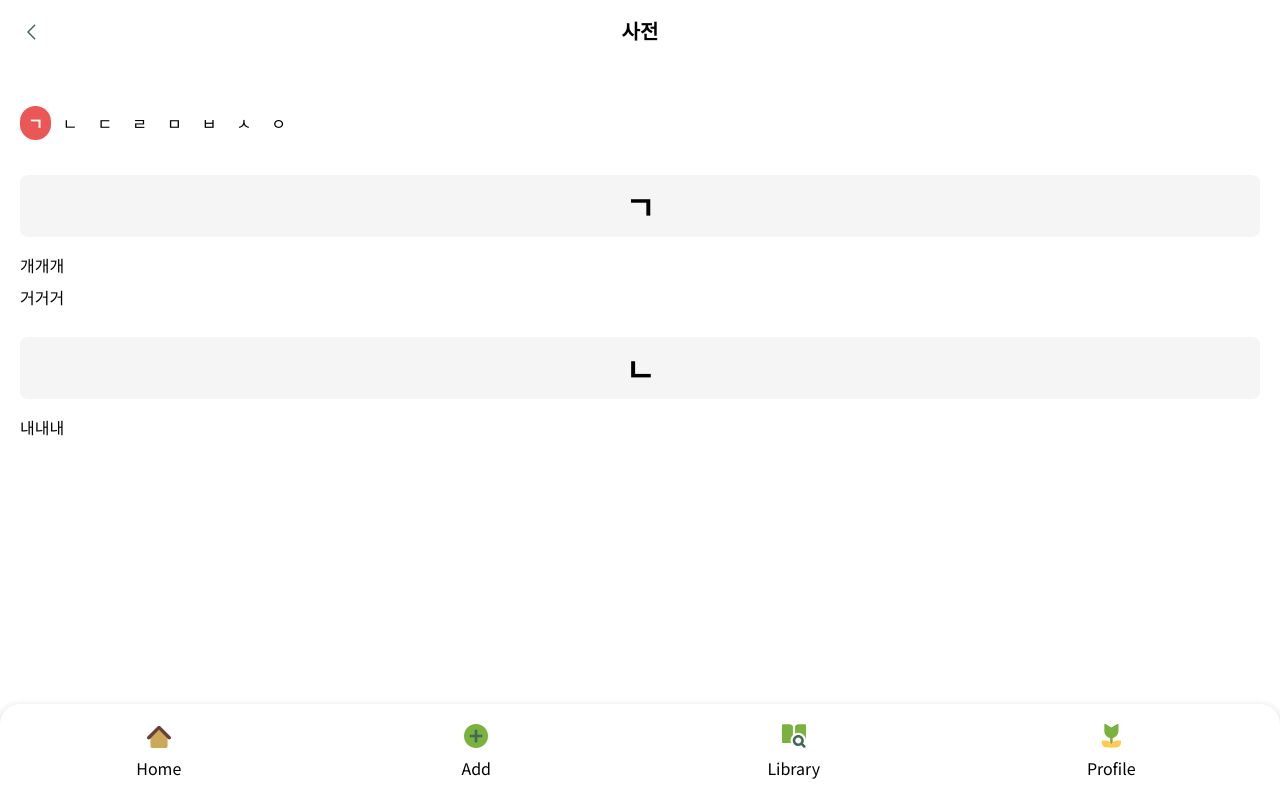
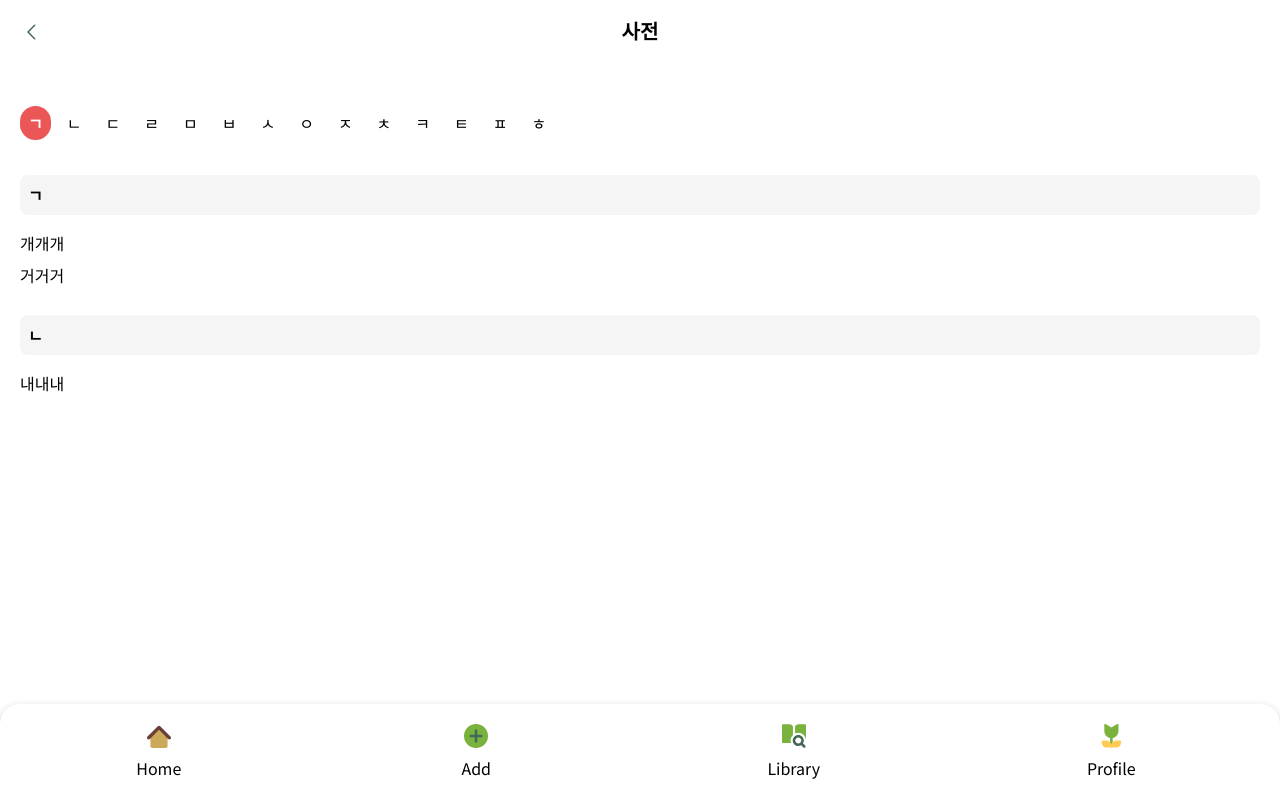
Before and after one commit to developyoun/memebook, a React (Create React App) app in the folder front/: page /library in a window 1280 px wide. Built offline with nearby package versions, Linux system fonts and the light colour scheme.

Commit message:
사전 헤더 연결 + css 수정 + title 위치 변경 + 단어 디테일페이지 수정중

```diff
--- a/front/src/page/Title.js
+++ b/front/src/components/Title.js
@@ -1,4 +1,5 @@
-import './../scss/layerHeader.scss'
+import '../scss/layerHeader.scss'
+
 export default function Title(props) {
   const goBack = () => {
     // 브라우저 뒤로가기 실행
@@ -9,9 +10,14 @@ export default function Title(props) {
       <button className="btn_back" onClick={goBack}>
         <span className="blind">뒤로가기</span>
       </button>
-      <h1 className="tit">
-        {props.title}
-      </h1>
+      {
+        props.title && (
+          <h1 className="tit">
+            {props.title}
+          </h1>
+        )
+      }
+
     </div>
   )
 }
--- a/front/src/page/Layout.js
+++ b/front/src/page/Layout.js
@@ -1,4 +1,4 @@
-import Title from "./Title";
+import Title from "../components/Title";
 import {Outlet} from "react-router-dom";
 
 export default function Layout() {
--- a/front/src/page/Library.js
+++ b/front/src/page/Library.js
@@ -1,7 +1,7 @@
 import './../scss/library.scss'
 import HomeFooter from "../components/HomeFooter";
 import WordList from "../components/WordList";
-import Title from "./Title";
+import Title from "../components/Title";
 
 export default function Word() {
   return (
@@ -35,6 +35,24 @@ export default function Word() {
           <li className="list">
             <a href="" className="link">ㅇ</a>
           </li>
+          <li className="list">
+            <a href="" className="link">ㅈ</a>
+          </li>
+          <li className="list">
+            <a href="" className="link">ㅊ</a>
+          </li>
+          <li className="list">
+            <a href="" className="link">ㅋ</a>
+          </li>
+          <li className="list">
+            <a href="" className="link">ㅌ</a>
+          </li>
+          <li className="list">
+            <a href="" className="link">ㅍ</a>
+          </li>
+          <li className="list">
+            <a href="" className="link">ㅎ</a>
+          </li>
         </ul>
         <WordList></WordList>
       </div>
--- a/front/src/page/Main.js
+++ b/front/src/page/Main.js
@@ -56,7 +56,7 @@ export default function Main() {
             <input type="text" className="text_input" placeholder="단어를 검색해보세요"/>
           </div>
 
-          <div className="pupular_box">
+          <div className="popular_box">
             <h3 className="tit">💡 오늘 하루 인기 검색어 TOP </h3>
             <ul className="popular_list">
               <li>
--- a/front/src/page/Profile.js
+++ b/front/src/page/Profile.js
@@ -1,5 +1,5 @@
 import HomeFooter from "../components/HomeFooter";
-import Title from "./Title";
+import Title from "../components/Title";
 
 export default function Profile() {
   return (
--- a/front/src/page/WordAdd.js
+++ b/front/src/page/WordAdd.js
@@ -1,5 +1,5 @@
 import './../scss/word.scss'
-import Title from './Title'
+import Title from '../components/Title'
 
 export default function WordAdd() {
 
@@ -15,12 +15,15 @@ export default function WordAdd() {
             단어
           </h4>
           <input type="text" className="text_input" placeholder="단어를 입력해주세요"/>
+          <p className="invalid_msg">한글자 이상 작성해주세요 &#x270F;</p>
         </div>
         <div className="input_box">
           <h4 className="tit">
             설명
           </h4>
           <textarea className="text_input" name="" id="" cols="30" rows="10"></textarea>
+          <p className="invalid_msg">한글자 이상 작성해주세요 &#x270F;</p>
+          <p className="invalid_msg">금지어를 작성하셨어요! 수정해주세요! &#x1F622;</p>
         </div>
         <div className="floating_box">
           <button type="button" className="btn_submit">등록하기</button>
--- a/front/src/page/WordDetail.js
+++ b/front/src/page/WordDetail.js
@@ -1,10 +1,12 @@
 import './../scss/wordDetail.scss'
+import Title from "../components/Title";
 
 export default function WordDetail() {
 
   return (
     <div className="layer">
-      <div className="container">
+      <Title></Title>
+      <div className="container word_detail">
         <h1 className="word_tit">무야호</h1>
         <ul className="word_mean_list">
           <li className="list">
--- a/front/src/scss/common.scss
+++ b/front/src/scss/common.scss
@@ -1,3 +1,6 @@
+:root {
+  --red: #EB5757;
+}
 /* 공통 레이아웃 */
 .container {
   margin: 50px auto;
@@ -42,6 +45,12 @@
   border: 1px solid #B8C8BE;
   border-radius: 16px;
   box-sizing: border-box;
+}
+
+.invalid_msg {
+  margin-top:10px;
+  font-size:14px;
+  color:var(--red);
 }
 
 /* 공통 모달 폼 */
--- a/front/src/scss/layerHeader.scss
+++ b/front/src/scss/layerHeader.scss
@@ -8,9 +8,10 @@
   justify-content: center;
   padding: 16px 0;
   width: 100%;
+  height:61px;
   background: #fff;
   z-index: 100;
-
+  box-sizing:border-box;
   .tit {
     font-size: 20px;
   }
--- a/front/src/scss/library.scss
+++ b/front/src/scss/library.scss
@@ -3,8 +3,9 @@
   display: flex;
   flex-wrap: wrap;
   margin-bottom: 40px;
+  gap:12px 8px;
+  .list {
 
-  .list {
     .link {
       padding: 5px 8px;
 
@@ -12,11 +13,8 @@
         color: #fff;
         font-weight: bold;
         border-radius: 48px;
-        background: #EB5757;
+        background: var(--red);
       }
-    }
-    &+.list {
-      margin-left:4px;
     }
   }
 }
--- a/front/src/scss/main.scss
+++ b/front/src/scss/main.scss
@@ -44,7 +44,7 @@
 }
 
 /* 메인 - 인기순위 */
-.pupular_box {
+.popular_box {
   .popular_list {
     display: flex;
     flex-direction: column;
@@ -148,7 +148,7 @@
         background: #F5F9FC;
 
         &.check {
-          background: #EB5757;
+          background: var(--red);
 
           span {
             display: none;
@@ -181,7 +181,7 @@
       }
 
       strong {
-        color: #EB5757;
+        color: var(--red);
       }
 
       & + .list {
--- a/front/src/scss/wordDetail.scss
+++ b/front/src/scss/wordDetail.scss
@@ -1,3 +1,4 @@
+.word_detail {
   .word_tit {
     font-size:32px;
     text-align:center;
@@ -53,3 +54,4 @@
   .mean_txt {
     margin-top:16px;
   }
+}
```
Lines whose indentation alone changed are shown as unchanged.
